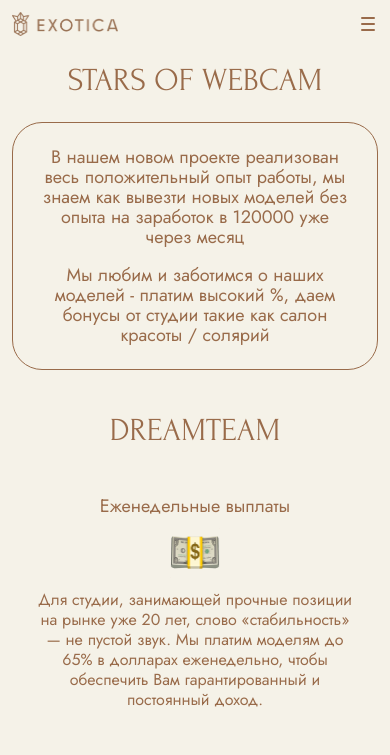
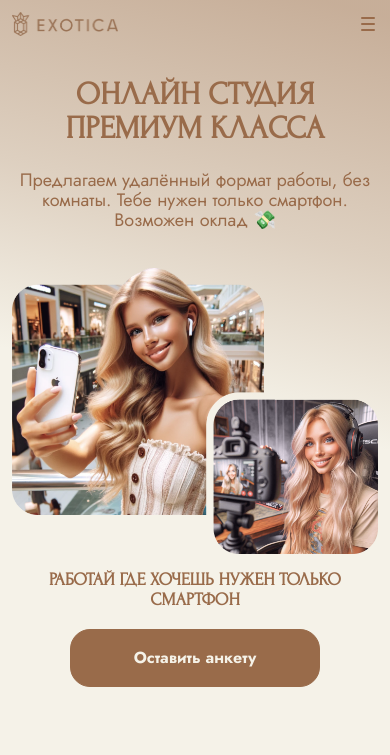
Before and after one commit to zenno-cat/exotica, a website: page src/index.html in a window 390 px wide. Shown: the top 755 px of the page. Drawn offline with nearby package versions, Linux system fonts and the light colour scheme; files that its build step writes are made by us from their sources; files whose address does not match are found by name.

Commit message:
add intro section

```diff
--- a/gulp/version.json
+++ b/gulp/version.json
@@ -1,3 +1,3 @@
 {
-    "main": "20231115134902"
+    "main": "20231116102332"
 }
--- a/src/html/header.html
+++ b/src/html/header.html
@@ -45,7 +45,7 @@
             >+7 (901) 315-58-50</a
           >
 
-          <div class="header__social social">
+          <div class="header__social">
             <a href="https://t.me/" class="social__link">
               <span class="fa-brands fa-telegram"></span>
             </a>
--- /dev/null
+++ b/src/html/intro.html
@@ -0,0 +1,37 @@
+<section class="intro">
+  <div class="container">
+    <div class="intro__wrapper row flex-column align-items-center flex-lg-row">
+      <div class="col-12 col-lg-5 intro__col-left">
+        <h1 class="intro__title title title--bold">
+          Онлайн студия Премиум класса
+        </h1>
+        <p class="intro__subtitle subtitle">
+          Предлагаем удалённый формат работы, без комнаты. Тебе нужен только
+          смартфон. Возможен оклад 💸
+        </p>
+        <a href="/#bid" class="intro__button button">Оставить анкету</a>
+      </div>
+      <div
+        class="col-12 col-lg-6 d-flex flex-column align-items-center d-lg-block"
+      >
+        <div class="intro__img">
+          <img src="/img/woman.png" alt="woman" />
+          <p class="intro__caption subtitle subtitle--bold">
+            Работай где хочешь Нужен только смартфон
+          </p>
+          <div class="intro__social social d-none d-lg-flex">
+            <a href="https://t.me/" class="social__link">
+              <span class="fa-brands fa-viber"></span>
+            </a>
+            <a href="https://t.me/" class="social__link">
+              <span class="fa-brands fa-telegram"></span>
+            </a>
+            <a href="https://t.me/" class="social__link">
+              <span class="fa-brands fa-whatsapp"></span>
+            </a>
+          </div>
+        </div>
+      </div>
+    </div>
+  </div>
+</section>
--- a/src/index.html
+++ b/src/index.html
@@ -6,11 +6,12 @@
       @@include('html/header.html', {})
       <div class="overlay"></div>
       <main class="content">
-        @@include('html/stars.html', {}) @@include('html/dreamteam.html', {})
-        @@include('html/studio.html', {}) @@include('html/benefits.html', {})
-        @@include('html/story.html', {}) @@include('html/cash.html', {})
-        @@include('html/vacancy.html', {}) @@include('html/faq.html', {})
-        @@include('html/feedback.html', {}) @@include('html/bid.html', {})
+        @@include('html/intro.html', {}) @@include('html/stars.html', {})
+        @@include('html/dreamteam.html', {}) @@include('html/studio.html', {})
+        @@include('html/benefits.html', {}) @@include('html/story.html', {})
+        @@include('html/cash.html', {}) @@include('html/vacancy.html', {})
+        @@include('html/faq.html', {}) @@include('html/feedback.html', {})
+        @@include('html/bid.html', {})
         <div class="loader">
           <div class="loadingio-spinner-dual-ring-4gkppdvmmsu">
             <div class="ldio-8zeluwxwoee">
--- a/src/scss/components/_text.scss
+++ b/src/scss/components/_text.scss
@@ -8,6 +8,9 @@
     &--50 {
         font-size: var(--title-fz-50);
         line-height: var(--title-lh-50);
+    }
+    &--bold {
+        font-weight: 700;
     }
 }
 
--- a/src/scss/sections/_header.scss
+++ b/src/scss/sections/_header.scss
@@ -134,7 +134,7 @@
                 position: absolute;
                 width: 150%;
                 height: 100vh;
-                top: -40%;
+                top: -47%;
                 left: -20%;
                 background-color: var(--white);
                 z-index: 1;
--- /dev/null
+++ b/src/scss/sections/_intro.scss
@@ -0,0 +1,125 @@
+.intro {
+    padding-top: 170px;
+    padding-bottom: var(--section-padding-bottom-110);
+    background: var(--gradient);
+    &__wrapper {
+        gap: 38px;
+    }
+    &__col-2 {
+        position: relative;
+    }
+    &__social {
+        position: absolute;
+        right: -56px;
+        bottom: 100px;
+        display: flex;
+        flex-direction: column;
+        gap: 8px;
+        a {
+            width: 42px;
+            height: 42px;
+            border-radius: 50%;
+            border: 1px solid var(--brown);
+            display: flex;
+            align-items: center;
+            justify-content: center;
+            span {
+                font-size: 20px;
+                line-height: 20px;
+            }
+        }
+    }
+    &__title.title {
+        text-transform: uppercase;
+        text-align: left;
+        margin-top: 75px;
+    }
+    &__subtitle {
+        margin-top: var(--intro-margin-top-24);
+    }
+    &__button.button {
+        width: 250px;
+        margin-top: 64px; //mobile 40px
+    }
+    &__img {
+        position: relative;
+        max-width: 712px;
+        // width: 100%;
+        height: 600px;
+        img {
+            width: 100%;
+            height: 100%;
+            object-fit: contain;
+        }
+    }
+    &__caption.subtitle {
+        position: absolute;
+        right: -32px;
+        top: 167px;
+        font-family: var(--forum);
+        max-width: 200px;
+        text-transform: uppercase;
+    }
+}
+
+
+@media (max-width: 1199px) {
+    .intro {
+        &__caption.subtitle {
+            right: -64px;
+            top: 167px;
+        }
+        &__social {
+            position: absolute;
+            // right: -56px;
+            bottom: 136px;
+        }
+    }
+}
+
+@media (max-width: 991px) {
+    .intro {
+        .container {
+            position: relative;
+        }
+        &__title.title {
+            text-align: center;
+            margin-top: 0;
+        }
+        &__subtitle.subtitle {
+            text-align: center;
+
+        }
+        &__img {
+            display: flex;
+            flex-direction: column;
+            align-items: center;
+        }
+        &__caption.subtitle {
+            position: static;
+            max-width: 413px;
+            text-align: center;
+            margin-top: 16px;
+        }
+        &__button.button {
+            width: 250px;
+            position: absolute;
+            bottom: -140px;
+            left: 50%;
+            transform: translateX(-50%);
+        }
+    }
+}
+
+@media(max-width: 767px) {
+    .intro {
+        padding-top: 78px;
+        padding-bottom: 140px;
+        &__button.button {
+            bottom: -77px;
+        }
+        &__img {
+            height: auto;
+        }
+    }
+}
--- a/src/scss/sections/_stars.scss
+++ b/src/scss/sections/_stars.scss
@@ -1,5 +1,4 @@
 .stars {
-    margin-top: var(--intro-margin-top-100);
     padding-top: var(--section-padding-top-110);
     padding-bottom: var(--section-padding-bottom-110);
     &__text {
--- a/src/scss/style.scss
+++ b/src/scss/style.scss
@@ -13,10 +13,14 @@
   --brown-secondary: #8C7563;
   --red: #FF5F42;
 
+  --gradient: linear-gradient(195deg, rgba(153, 107, 74, 0.50) 2.19%, rgba(153, 107, 74, 0.25) 30.94%, rgba(245, 242, 232, 0.20) 52.84%), var(--white);
+
   //shadows
   --box-shadow: 0px 0px 20px 5px rgba(154, 115, 86, 0.30);
 
   //title fonts
+  --title-fz-62: 62px;
+  --title-lh-70: 70px;
   --title-fz-70: 70px;
   --title-lh-80: 80px;
   --title-regular: 400;
@@ -88,6 +92,7 @@
 
   //intro
   --intro-margin-top-100: 100px; //mobile 32px
+  --intro-margin-top-24: 24px; //mobile 12px
 
   //story
   --text-border: 3px solid var(--brown); // mobile 1px solid var(--brown)
@@ -196,6 +201,7 @@
 @import "./default/_default";
 //SECTIONS
 @import "./sections/_header";
+@import "./sections/intro";
 @import "./sections/stars";
 @import "./sections/dreamteam";
 @import "./sections/studio";
@@ -226,6 +232,8 @@
 
 @media (max-width: 767px) {
   :root {
+    --title-fz-62: 32px;
+    --title-lh-70: 34px;
     --title-fz-70: 32px;
     --title-lh-80: 34px;
     --title-fz-50: 24px;
```
Also changed, not shown: dist/404.html, dist/css/style.css, dist/img/woman-1.png (added), dist/img/woman-2.png (added), dist/img/woman.png (added), dist/index.html, dist/thank-you.html, src/img/woman-1.png (added), src/img/woman-2.png (added), src/img/woman.png (added).
